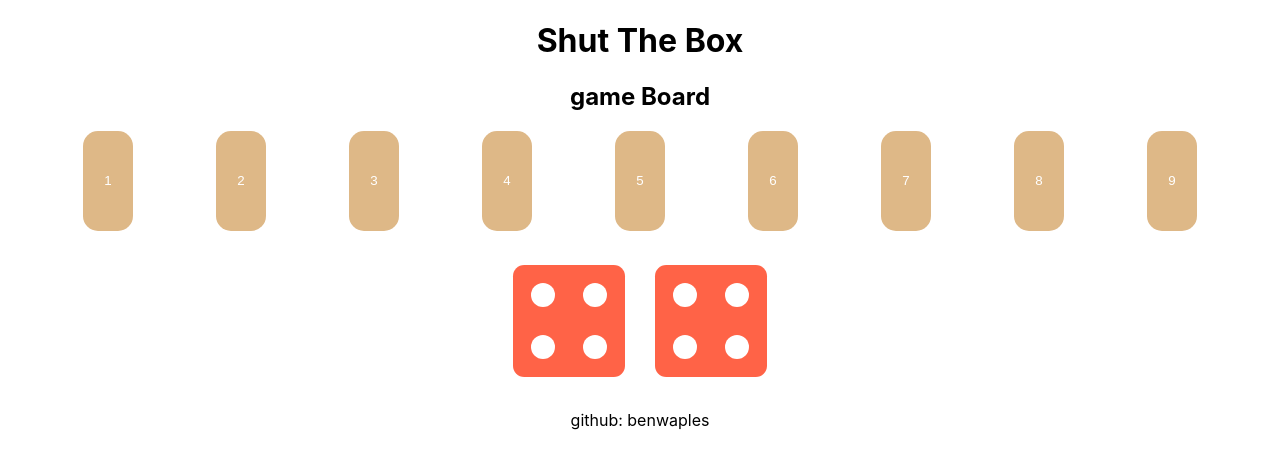
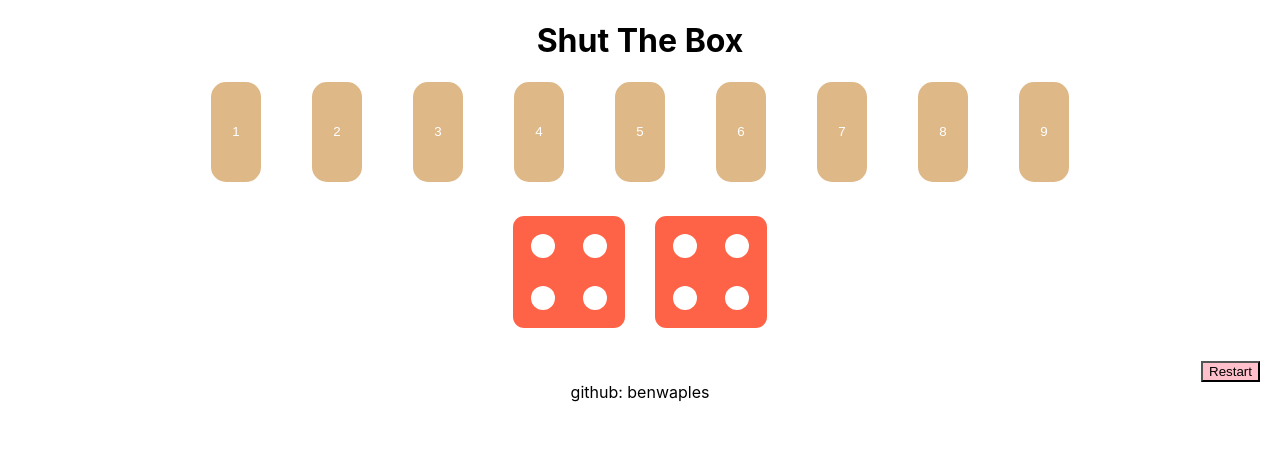
Before and after one commit to benwaples/shut-the-box, a React (Create React App) app: page / in a window 1280 px wide. Shown: the top 468 px of the page. Built offline with nearby package versions, Linux system fonts and the light colour scheme.

Commit message:
restart button and page layout... ish

```diff
--- a/src/components/restartButton/RestartButton.tsx
+++ b/src/components/restartButton/RestartButton.tsx
@@ -7,7 +7,7 @@ export default function RestartButton({
   handleRestart: () => void;
 }): JSX.Element {
   return (
-    <button type="button" onClick={handleRestart}>
+    <button id="restart-button" type="button" onClick={handleRestart}>
       Restart
     </button>
   );
--- a/src/components/shutTheBox/ShutTheBox.scss
+++ b/src/components/shutTheBox/ShutTheBox.scss
@@ -0,0 +1,20 @@
+main {
+  display: flex;
+  flex-direction: column;
+  justify-content: space-evenly;
+  align-items: center;
+  width: 100%;
+
+  #restart-button {
+    align-self: flex-end;
+    margin-right: 20px;
+
+    background-color: pink;
+
+  }
+
+  #game-board {
+    width: 75%;
+  }
+
+}
--- a/src/components/shutTheBox/ShutTheBox.tsx
+++ b/src/components/shutTheBox/ShutTheBox.tsx
@@ -68,11 +68,11 @@ export default function ShutTheBox(): JSX.Element {
   // to do
   /*
   1. work on end game logic => run it after dice are rolled - once it works, allow a user to reset a game
-  3. block animation
-  4. random dice on load
-  5. test functions
-  6. interfaces for all components types
-  7. deploy on netlify
+  2. block animation
+  3. test functions
+  4. interfaces for all components types
+  5. restart button until game logic works
+    styled
   */
 
   return (
@@ -81,8 +81,7 @@ export default function ShutTheBox(): JSX.Element {
         <h1>Shut The Box</h1>
       </header>
       <main>
-        <section>
-          <h1>game Board</h1>
+        <section id="game-board">
           <DisplayNumbers
             {...{ remainingBlocks, setRemainingBlocks, rollDice }}
           />
@@ -95,6 +94,7 @@ export default function ShutTheBox(): JSX.Element {
           {rollDice && <RollDice {...{ setRollDice, setDiceArray }} />}
           {gameOver && <RestartButton {...{ handleRestart }} />}
         </section>
+        <RestartButton {...{ handleRestart }} />
       </main>
       <footer>github: benwaples</footer>
     </>
```
